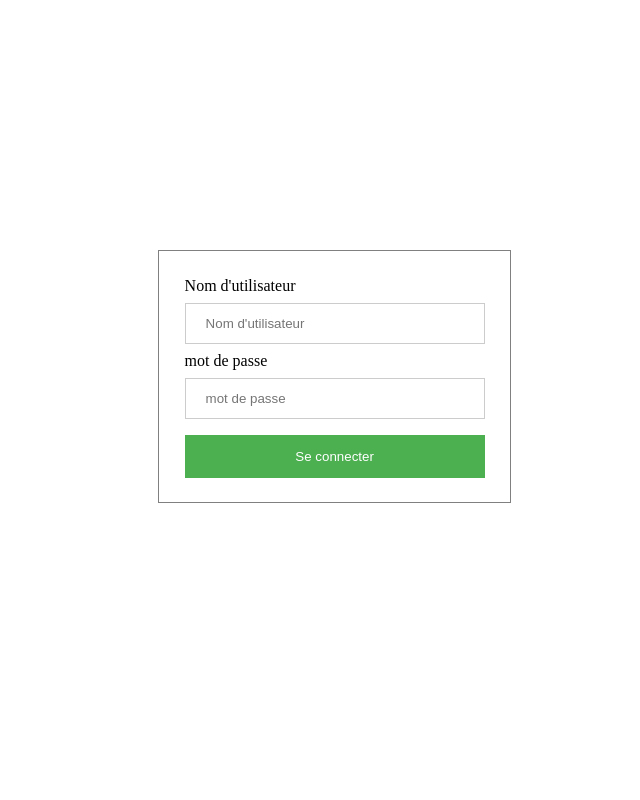
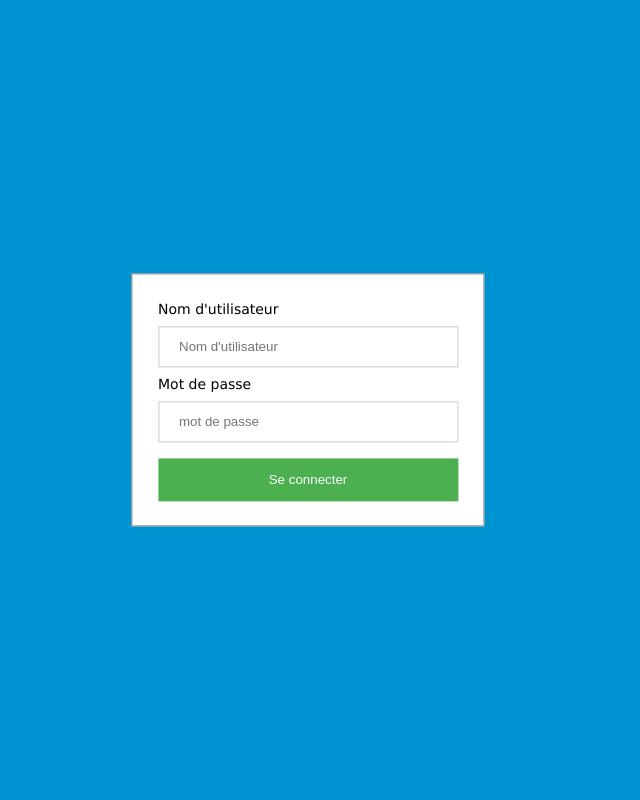
Before and after one commit to SaillyMaxence/-LP-DIM-Challenge-Web, a PHP site: page / in a window 1280 px wide. Shown: the whole page, without its empty margins (332-972 px from the left). Run offline with PHP 8.4, Linux system fonts and the light colour scheme.

Commit message:
changement css login

```diff
--- a/includes/login_inc.php
+++ b/includes/login_inc.php
@@ -1,10 +1,10 @@
 <div id="login">
-     <div class="container">
+     <div class="block">
 
         <label for="utilisateur">Nom d'utilisateur</label>
         <input type="text" placeholder="Nom d'utilisateur" id="user" name="utilisateur" required>
 
-        <label for="password">mot de passe</label>
+        <label for="password">Mot de passe</label>
         <input type="password" placeholder="mot de passe" id="password" name="password" required>
         <div id="alert" >
 
--- a/styles/style.css
+++ b/styles/style.css
@@ -1,5 +1,20 @@
-@charset "UTF-8";
+body {
+  position: relative;
+  margin: 0;
+  padding: 0;
+}
+
+.container {
+  background-color: #0093d2;
+  position: relative;
+  width: 100%;
+  height: 100vh;
+  padding: 0;
+  margin: 0;
+}
+
 #login {
+  background-color: #FFF;
   margin: 0 auto;
   border: solid 1px gray;
   padding: 2%;
@@ -8,9 +23,13 @@
   top: 50%;
   width: 300px;
   height: 200px;
-  margin-left: -150px;
-  /* Cette valeur doit être la moitié négative de la valeur du width */
-  margin-top: -150px;
+  -webkit-transform: translateX(-50%) translateY(-50%);
+          transform: translateX(-50%) translateY(-50%);
+}
+
+#login label {
+  font-family: Verdana, Helvetica;
+  font-size: 14px;
 }
 
 button {
@@ -27,7 +46,8 @@
   opacity: 0.8;
 }
 
-input[type=text], input[type=password] {
+input[type=text],
+input[type=password] {
   width: 100%;
   padding: 12px 20px;
   margin: 8px 0;
--- a/styles/style.scss
+++ b/styles/style.scss
@@ -1,10 +1,21 @@
-$bleu : #0093d2;
+$bleu: #0093d2;
+body {
+    position: relative;
+    margin: 0;
+    padding: 0;
+}
 
-    .container{
-        background-color: $bleu;
-        }
+.container {
+    background-color: $bleu;
+    position: relative;
+    width: 100%;
+    height: 100vh;
+    padding: 0;
+    margin: 0;
+}
 
-    #login {
+#login {
+    background-color: #FFF;
     margin: 0 auto;
     border: solid 1px gray;
     padding: 2%;
@@ -14,6 +25,10 @@
     width: 300px;
     height: 200px;
     transform: translateX(-50%) translateY(-50%);
+    label {
+        font-family: Verdana, Helvetica;
+        font-size: 14px;
+    }
 }
 
 button {
@@ -24,7 +39,7 @@
     border: none;
     cursor: pointer;
     width: 100%;
-    #:hover {
+    &:hover {
         opacity: 0.8;
     }
 }
```
Also changed, not shown: 1 other file.
